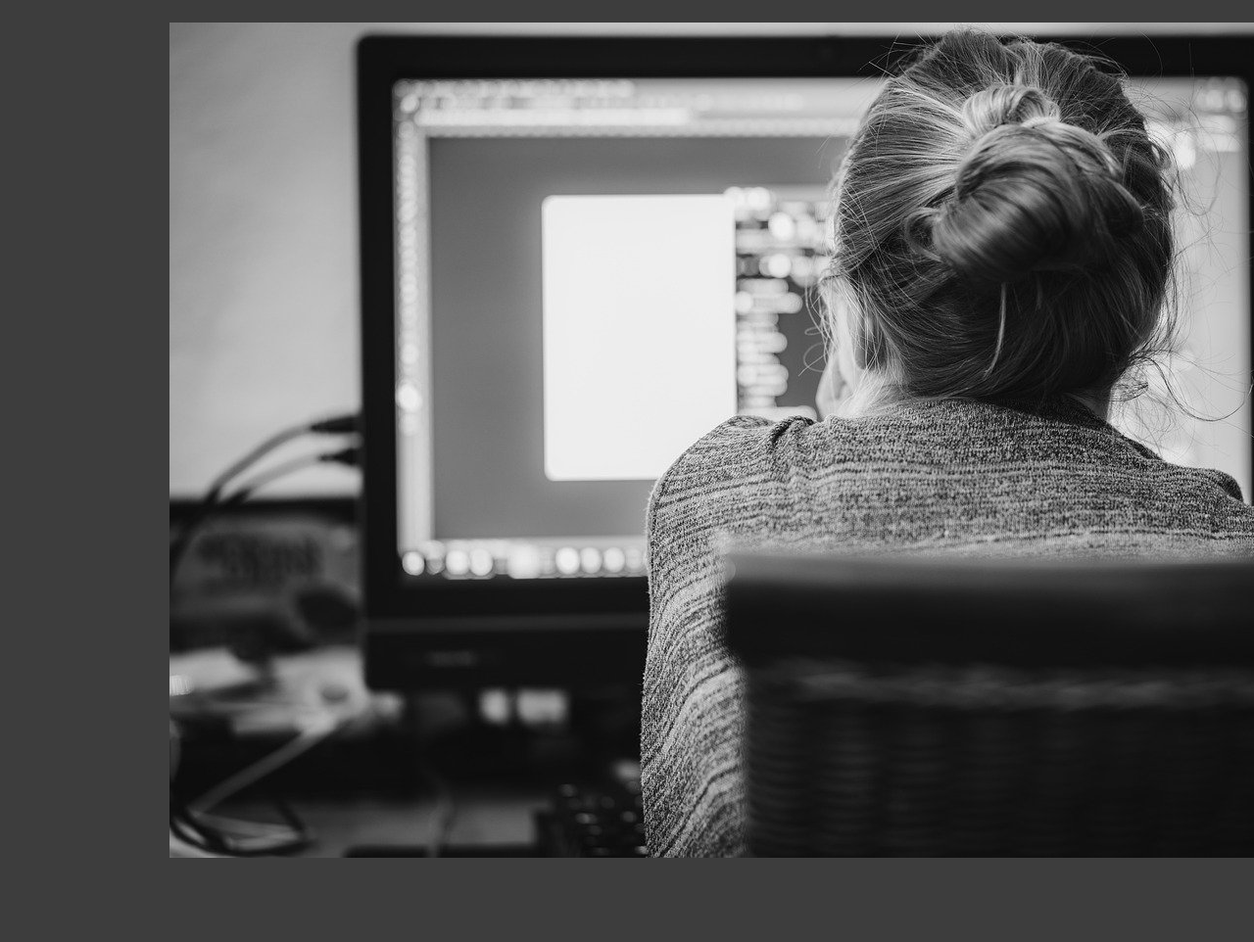
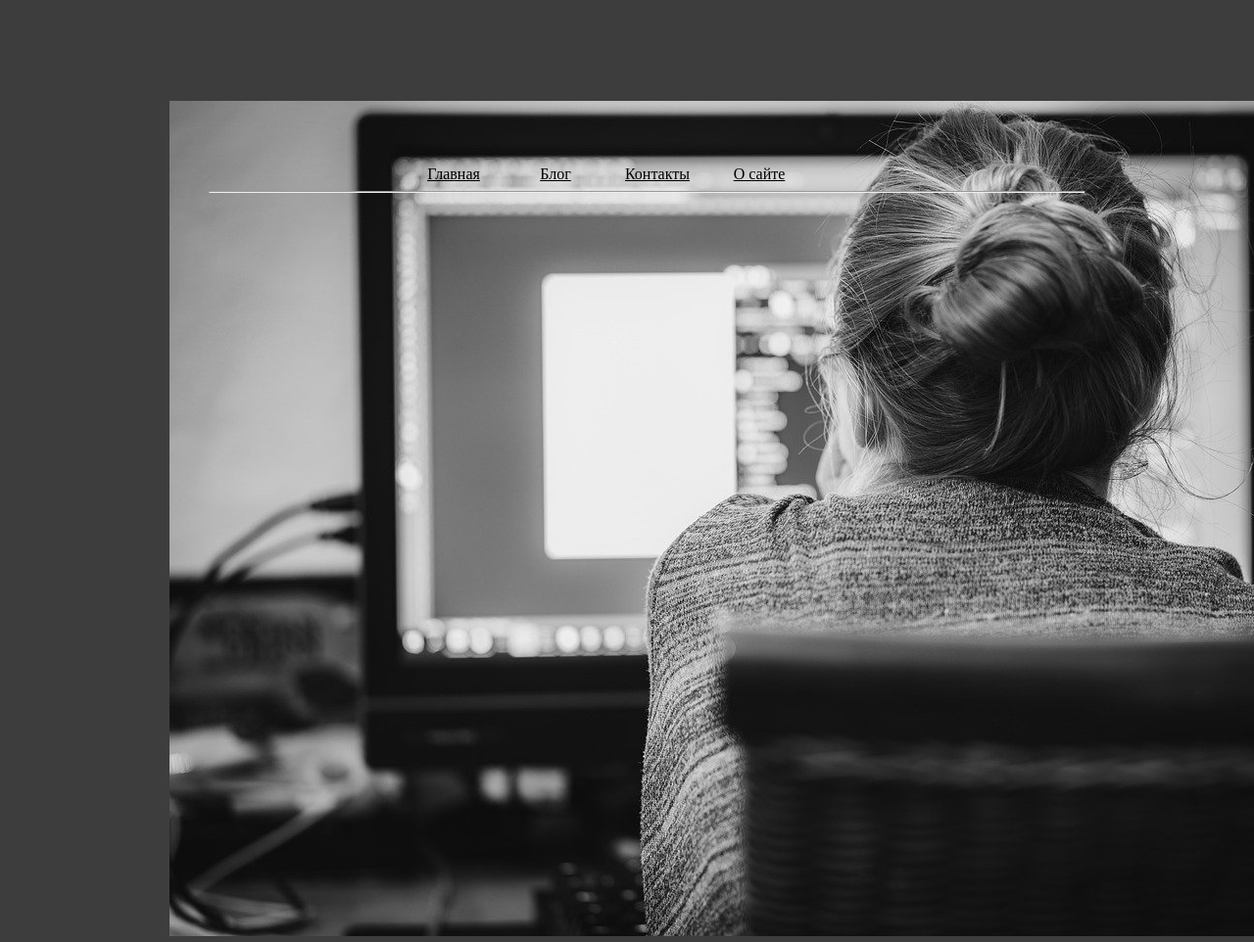
Before and after one commit to MakeARiot/somestupidthings, a plain HTML site: page index.html in a window 1280 px wide. Shown: the top 962 px of the page at 98% size. Before the commit the page ends 903 px from the top, so only its background shows below. Drawn offline with Linux system fonts and the light colour scheme.

Commit message:
add a header

```diff
--- a/index.html
+++ b/index.html
@@ -1,13 +1,24 @@
 <!DOCTYPE html>
 <html>
-    <title>Oi blin slishkom bol'shoi kotik</title>
     <head>
         <meta charset="utf-8">
+        <script src="res/script.js"></script>
         <link rel="stylesheet" href="res/styles.css">
+        <title>Oi blin slishkom bol'shoi kotik</title>
     </head>
     <body>
         <div>
-            <img src="res/images/grey-girl.jpg" alt="Какая-то баба">
+            <!-- <p>первый блок</p> -->
+            <ul class="nav">
+                <li><a href="#">Главная</a></li>
+                <li><a href="#">Блог</a></li>
+                <li><a href="#">Контакты</a></li>
+                <li><a href="#">О сайте</a></li>
+                <hr>
+            </ul>
+            <picture>
+                <img src="/res/images/grey-girl.jpg" alt="grey-girl"style="object-fit: cover;">
+            </picture>
         </div>
     </body>
 </html>
```
